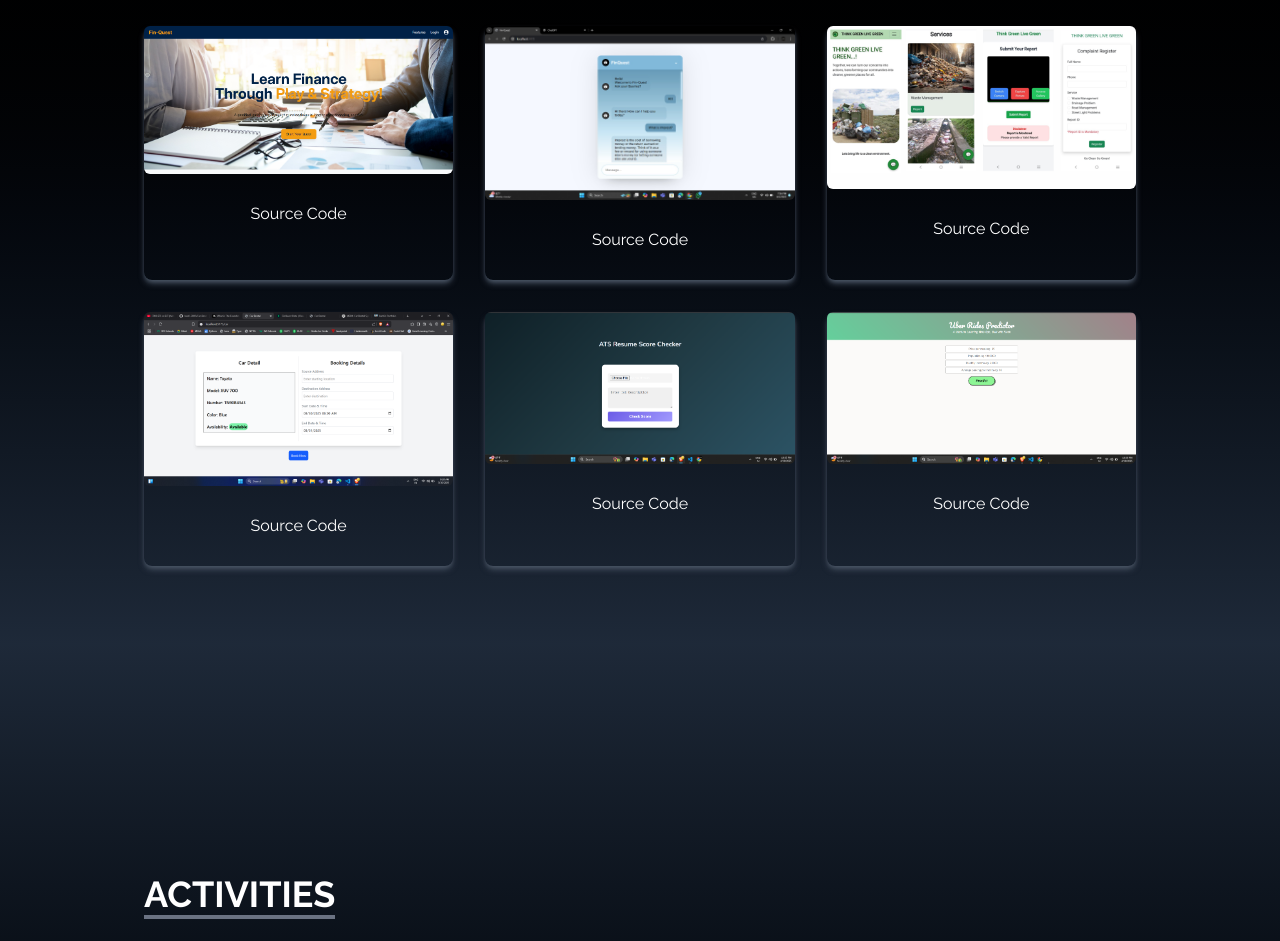
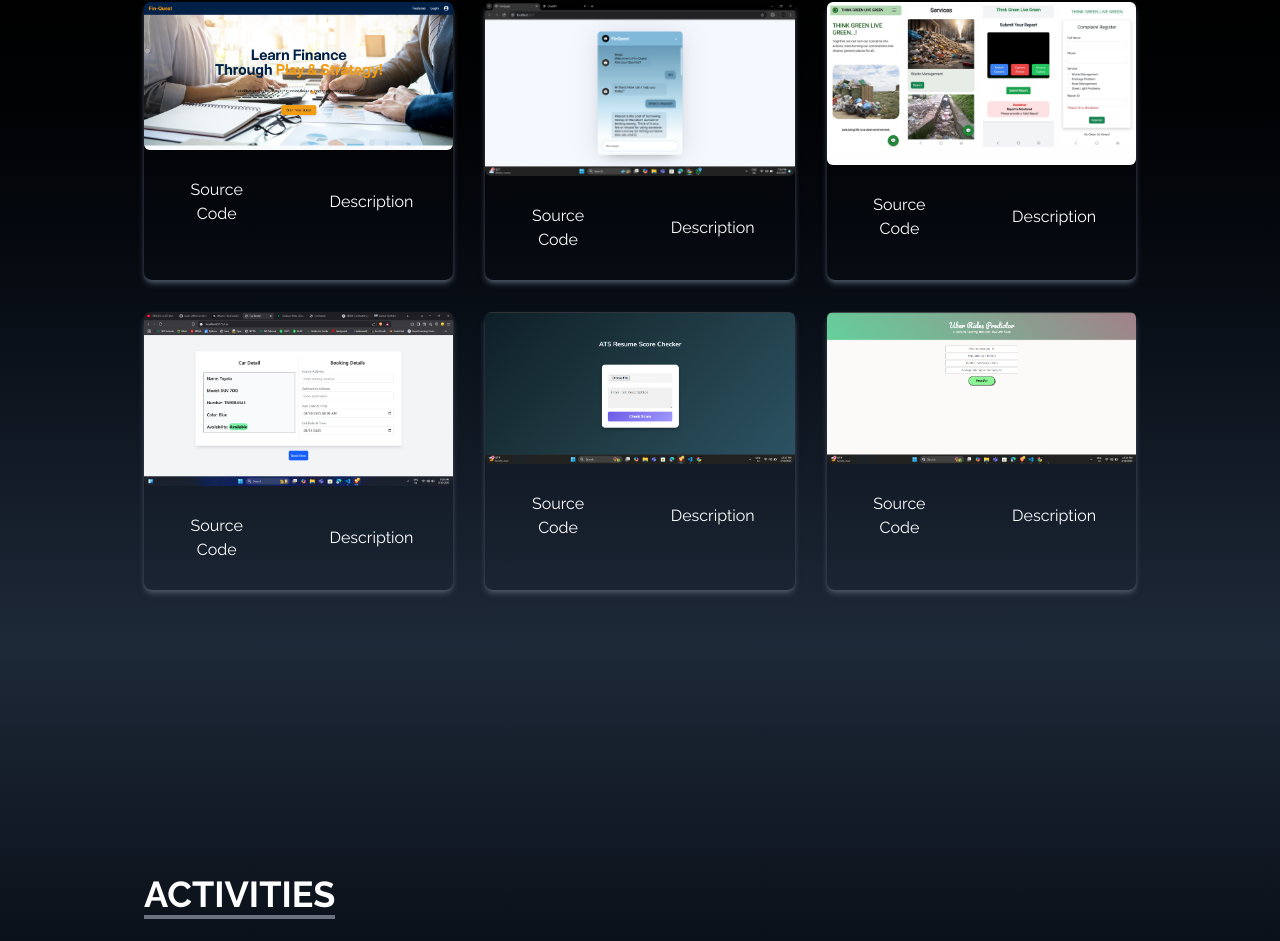
Before and after one commit to badri-2005/Personal-Portfolio, a React (Vite) app: page / in a window 1280 px wide. Shown: the part 1756-2697 px from the top of the page. Built offline with nearby package versions, Linux system fonts and the light colour scheme.

Commit message:
add project description for Finquest in Projects component

```diff
--- a/src/components/Projects.jsx
+++ b/src/components/Projects.jsx
@@ -12,7 +12,8 @@ const Projects = () => {
     {
       id: 1,
       src: finquest,
-      code:'https://github.com/Clusters-Config/Fin-Quest'
+      code:'https://github.com/Clusters-Config/Fin-Quest',
+      description : 'Finquest is a comprehensive finance learning platform designed to empower school students and young professionals with essential financial knowledge. It offers a structured learning path, combining interactive lessons, real-life case studies, and personalized quizzes to reinforce understanding. The platform also features gamified learning to boost engagement, practical financial tools for real-world application, personalized progress tracking, and community-driven discussions for collaborative learning. With a user-friendly design and a focus on practical skills, Finquest aims to bridge the gap in financial literacy and prepare users for confident financial decision-making.'
     },
     {
       id: 2,
@@ -45,6 +46,8 @@ const Projects = () => {
     }
   ]
 
+
+
   return (
     <div name='projects' className='w-full bg-gradient-to-b from-black to-gray-800 text-white md:h-screen'>
       <div className='max-w-screen-lg p-4 mx-auto flex flex-col justify-center w-full h-full'>
@@ -62,6 +65,9 @@ const Projects = () => {
                 <div className='flex items-center justify-center'>
                   {/* <button className='w-1/2 px-6 py-3 m-4 duration-200 hover:scale-105'><a href="">Demo</a></button> */}
                   <button className='w-1/2 px-6 py-3 m-4 duration-200 hover:scale-105'><a href={code}>Source Code</a></button>
+                  <button className='w-1/2 px-6 py-3 m-4 duration-200 hover:scale-105' >Description</button>
+
+
                 </div>
               </div>
             ))
```
